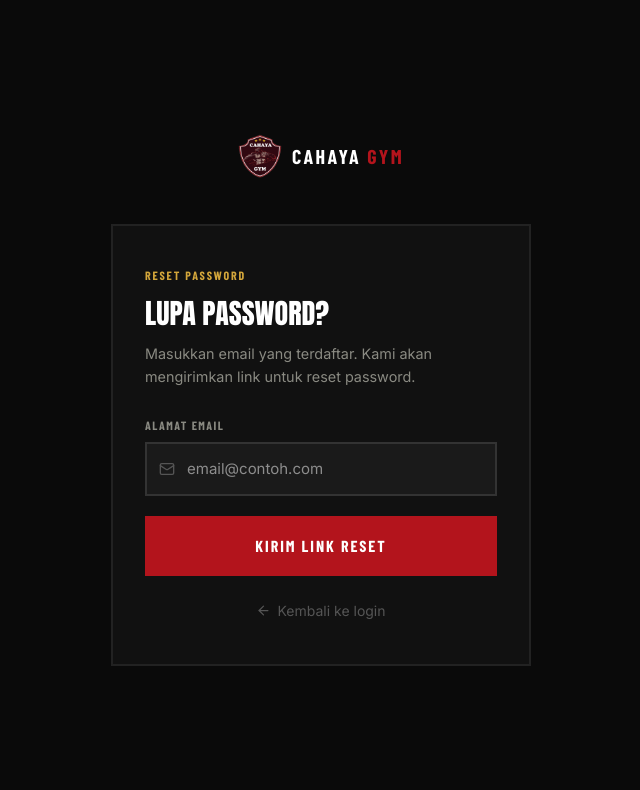
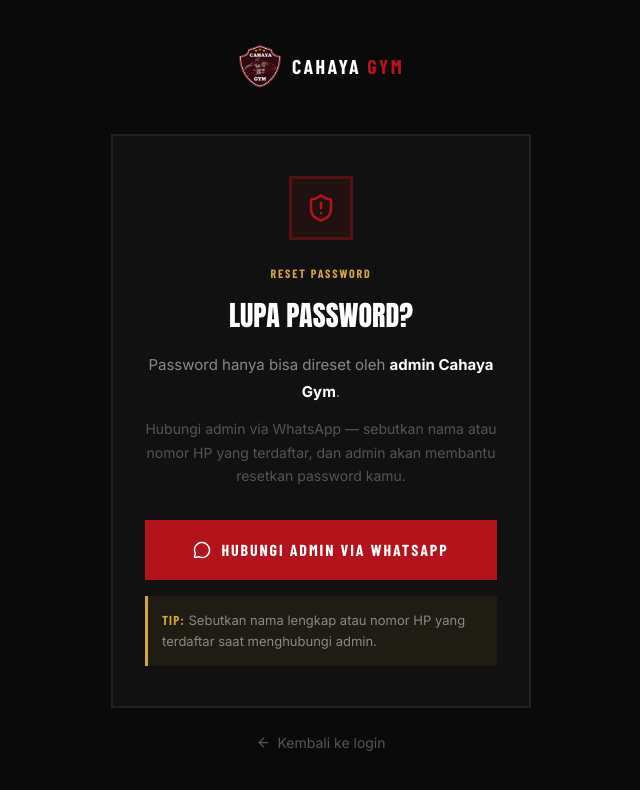
Before and after one commit to bilproject6/cahaya-gym, a Next.js app: page /forgot-password in a window 1280 px wide. Shown: the top 790 px of the page, without its empty margins (319-959 px from the left). Built offline with nearby package versions, Linux system fonts and the light colour scheme.

Commit message:
feat: simplify forgot-password (WA only), admin reset member password, login note (nama/HP sudah bisa)

```diff
--- a/app/api/admin/members/route.ts
+++ b/app/api/admin/members/route.ts
@@ -291,6 +291,34 @@
       return NextResponse.json({ success: true });
     }
 
+    // ── reset_password ────────────────────────────────────────────────────────
+    if (action === "reset_password") {
+      const { userId, newPassword, memberNama } = body;
+
+      if (!userId || !newPassword) {
+        return NextResponse.json({ error: "userId dan newPassword wajib diisi." }, { status: 400 });
+      }
+      if (newPassword.length < 8) {
+        return NextResponse.json({ error: "Password minimal 8 karakter." }, { status: 400 });
+      }
+
+      const admin = createAdminClient();
+      const { error: resetError } = await admin.auth.admin.updateUserById(userId, { password: newPassword });
+
+      if (resetError) {
+        console.error("Reset password error:", resetError);
+        return NextResponse.json({ error: "Gagal mereset password. Coba lagi." }, { status: 500 });
+      }
+
+      await logAction(
+        auth.user!.id, auth.adminName,
+        "reset_password", "member", userId, memberNama || userId,
+        `Password direset oleh admin`
+      );
+
+      return NextResponse.json({ success: true });
+    }
+
     return NextResponse.json({ error: "Action tidak valid." }, { status: 400 });
   } catch (e) {
     console.error("PATCH /api/admin/members error:", e);
--- a/app/forgot-password/page.tsx
+++ b/app/forgot-password/page.tsx
@@ -1,35 +1,12 @@
 "use client";
 
+import Link from "next/link";
 import Image from "next/image";
-import Link from "next/link";
-import { useState } from "react";
-import { Mail, AlertCircle, Loader2, CheckCircle, ArrowLeft } from "lucide-react";
+import { MessageCircle, ArrowLeft, ShieldAlert } from "lucide-react";
+
+const WA_ADMIN = "https://wa.me/6281330256204?text=Halo%20Admin%20Cahaya%20Gym%2C%20saya%20ingin%20minta%20reset%20password%20akun%20saya.";
 
 export default function ForgotPasswordPage() {
-  const [email, setEmail] = useState("");
-  const [loading, setLoading] = useState(false);
-  const [error, setError] = useState("");
-  const [sent, setSent] = useState(false);
-
-  const handleSubmit = async (e: React.FormEvent) => {
-    e.preventDefault();
-    setLoading(true);
-    setError("");
-    try {
-      const res = await fetch("/api/auth/forgot-password", {
-        method: "POST",
-        headers: { "Content-Type": "application/json" },
-        body: JSON.stringify({ email: email.trim() }),
-      });
-      const data = await res.json();
-      if (!res.ok) { setError(data.error || "Terjadi kesalahan. Coba lagi."); }
-      else { setSent(true); }
-    } catch {
-      setError("Terjadi kesalahan jaringan. Periksa koneksi internet.");
-    }
-    setLoading(false);
-  };
-
   return (
     <div style={{ minHeight: "100vh", display: "flex", alignItems: "center", justifyContent: "center", background: "#0A0A0A", padding: "2rem 1.5rem", fontFamily: "'Inter', sans-serif" }}>
       <div style={{ width: "100%", maxWidth: 420 }}>
@@ -44,76 +21,50 @@
           </Link>
         </div>
 
-        {sent ? (
+        {/* Card */}
         <div style={{ background: "#111", border: "2px solid #222", padding: "2.5rem 2rem", textAlign: "center" }}>
-            <div style={{ width: 64, height: 64, background: "rgba(34,197,94,0.1)", border: "3px solid rgba(34,197,94,0.3)", display: "flex", alignItems: "center", justifyContent: "center", margin: "0 auto 1.5rem" }}>
-              <CheckCircle size={32} color="#22c55e" />
+          <div style={{ width: 64, height: 64, background: "rgba(179,20,28,0.1)", border: "3px solid rgba(179,20,28,0.35)", display: "flex", alignItems: "center", justifyContent: "center", margin: "0 auto 1.5rem" }}>
+            <ShieldAlert size={30} color="#B3141C" />
           </div>
-            <p style={{ fontFamily: "'Barlow Condensed', sans-serif", fontWeight: 700, fontSize: "0.75rem", letterSpacing: "0.15em", textTransform: "uppercase", color: "#D4A73B", marginBottom: "0.75rem" }}>Berhasil</p>
-            <h2 style={{ fontFamily: "'Anton', sans-serif", fontSize: "1.75rem", color: "#fff", textTransform: "uppercase", marginBottom: "1rem" }}>EMAIL TERKIRIM!</h2>
-            <p style={{ fontSize: "0.9375rem", color: "#8A8A82", lineHeight: 1.7, marginBottom: "1.75rem" }}>
-              Link reset password telah dikirim ke <strong style={{ color: "#fff" }}>{email}</strong>. Cek inbox atau folder spam kamu.
-            </p>
-            <Link href="/login" style={{ display: "flex", alignItems: "center", justifyContent: "center", gap: "0.5rem", width: "100%", background: "#B3141C", border: "2px solid #B3141C", color: "#fff", fontFamily: "'Barlow Condensed', sans-serif", fontWeight: 700, fontSize: "0.9375rem", letterSpacing: "0.12em", textTransform: "uppercase", padding: "0.875rem", textDecoration: "none" }}>
-              Kembali ke Login
-            </Link>
-          </div>
-        ) : (
-          <div style={{ background: "#111", border: "2px solid #222", padding: "2.5rem 2rem" }}>
-            <p style={{ fontFamily: "'Barlow Condensed', sans-serif", fontWeight: 700, fontSize: "0.75rem", letterSpacing: "0.15em", textTransform: "uppercase", color: "#D4A73B", marginBottom: "0.5rem" }}>Reset Password</p>
-            <h1 style={{ fontFamily: "'Anton', sans-serif", fontSize: "1.75rem", color: "#fff", textTransform: "uppercase", marginBottom: "0.5rem" }}>LUPA PASSWORD?</h1>
-            <p style={{ fontSize: "0.9rem", color: "#8A8A82", marginBottom: "1.75rem", lineHeight: 1.6 }}>
-              Masukkan email yang terdaftar. Kami akan mengirimkan link untuk reset password.
+
+          <p style={{ fontFamily: "'Barlow Condensed', sans-serif", fontWeight: 700, fontSize: "0.75rem", letterSpacing: "0.15em", textTransform: "uppercase", color: "#D4A73B", marginBottom: "0.75rem" }}>
+            Reset Password
           </p>
 
-            {error && (
-              <div style={{ display: "flex", alignItems: "center", gap: "0.625rem", padding: "0.875rem 1rem", marginBottom: "1.25rem", background: "rgba(179,20,28,0.1)", border: "1px solid rgba(179,20,28,0.4)", color: "#ef4444", fontSize: "0.875rem" }}>
-                <AlertCircle size={16} style={{ flexShrink: 0 }} />{error}
-              </div>
-            )}
+          <h1 style={{ fontFamily: "'Anton', sans-serif", fontSize: "1.75rem", color: "#fff", textTransform: "uppercase", marginBottom: "1rem" }}>
+            LUPA PASSWORD?
+          </h1>
 
-            <form onSubmit={handleSubmit} style={{ display: "flex", flexDirection: "column", gap: "1.25rem" }}>
-              <div>
-                <label htmlFor="forgot-email" style={{ display: "block", fontFamily: "'Barlow Condensed', sans-serif", fontWeight: 700, fontSize: "0.75rem", letterSpacing: "0.12em", textTransform: "uppercase", color: "#8A8A82", marginBottom: "0.5rem" }}>
-                  Alamat Email
-                </label>
-                <div style={{ position: "relative" }}>
-                  <Mail size={16} style={{ position: "absolute", left: "0.875rem", top: "50%", transform: "translateY(-50%)", color: "#555", pointerEvents: "none" }} />
-                  <input
-                    id="forgot-email"
-                    type="email"
-                    value={email}
-                    onChange={(e) => setEmail(e.target.value)}
-                    placeholder="email@contoh.com"
-                    required
-                    style={{ width: "100%", background: "#1a1a1a", border: "2px solid #333", borderRadius: 0, color: "#fff", fontSize: "0.9375rem", padding: "0.875rem 1rem 0.875rem 2.5rem", outline: "none", transition: "border-color 0.2s", fontFamily: "'Inter', sans-serif" }}
-                    onFocus={e => e.currentTarget.style.borderColor = "#B3141C"}
-                    onBlur={e => e.currentTarget.style.borderColor = "#333"}
-                  />
+          <p style={{ fontSize: "0.9375rem", color: "#8A8A82", lineHeight: 1.75, marginBottom: "0.75rem" }}>
+            Password hanya bisa direset oleh <strong style={{ color: "#fff" }}>admin Cahaya Gym</strong>.
+          </p>
+
+          <p style={{ fontSize: "0.875rem", color: "#555", lineHeight: 1.7, marginBottom: "2rem" }}>
+            Hubungi admin via WhatsApp — sebutkan nama atau nomor HP yang terdaftar, dan admin akan membantu resetkan password kamu.
+          </p>
+
+          <a
+            href={WA_ADMIN}
+            target="_blank"
+            rel="noopener noreferrer"
+            style={{ display: "flex", alignItems: "center", justifyContent: "center", gap: "0.625rem", width: "100%", background: "#B3141C", border: "2px solid #B3141C", color: "#fff", fontFamily: "'Barlow Condensed', sans-serif", fontWeight: 700, fontSize: "1rem", letterSpacing: "0.12em", textTransform: "uppercase", padding: "1rem", textDecoration: "none", transition: "background 0.2s", marginBottom: "1rem" }}
+            onMouseEnter={e => (e.currentTarget.style.background = "#8f0f15")}
+            onMouseLeave={e => (e.currentTarget.style.background = "#B3141C")}
+          >
+            <MessageCircle size={18} /> Hubungi Admin via WhatsApp
+          </a>
+
+          <div style={{ padding: "0.875rem", background: "rgba(212,167,59,0.07)", borderLeft: "3px solid #D4A73B", textAlign: "left", fontSize: "0.8125rem", color: "#8A8A82", lineHeight: 1.6 }}>
+            <strong style={{ color: "#D4A73B", fontFamily: "'Barlow Condensed', sans-serif", letterSpacing: "0.08em" }}>TIP:</strong> Sebutkan nama lengkap atau nomor HP yang terdaftar saat menghubungi admin.
           </div>
         </div>
 
-              <button
-                type="submit"
-                disabled={loading}
-                style={{ width: "100%", background: loading ? "#7a0d12" : "#B3141C", border: "2px solid #B3141C", color: "#fff", fontFamily: "'Barlow Condensed', sans-serif", fontWeight: 700, fontSize: "1rem", letterSpacing: "0.12em", textTransform: "uppercase", padding: "1rem", borderRadius: 0, cursor: loading ? "not-allowed" : "pointer", display: "flex", alignItems: "center", justifyContent: "center", gap: "0.5rem", transition: "background 0.2s" }}
-              >
-                {loading ? <><Loader2 size={18} style={{ animation: "spin 1s linear infinite" }} />Mengirim...</> : "KIRIM LINK RESET"}
-              </button>
-            </form>
-
         <div style={{ textAlign: "center", marginTop: "1.5rem" }}>
-              <Link href="/login" style={{ display: "inline-flex", alignItems: "center", gap: "0.375rem", fontSize: "0.875rem", color: "#555", textDecoration: "none" }}
-                onMouseEnter={e => (e.currentTarget.style.color = "#fff")}
-                onMouseLeave={e => (e.currentTarget.style.color = "#555")}
-              >
+          <Link href="/login" style={{ display: "inline-flex", alignItems: "center", gap: "0.375rem", fontSize: "0.875rem", color: "#555", textDecoration: "none" }}>
             <ArrowLeft size={15} /> Kembali ke login
           </Link>
         </div>
       </div>
-        )}
-      </div>
-      <style>{`@keyframes spin { to { transform: rotate(360deg); } }`}</style>
     </div>
   );
 }
```
Also changed, not shown: app/admin/members/page.tsx (+98 -1 lines). Lines whose indentation alone changed are shown as unchanged.
